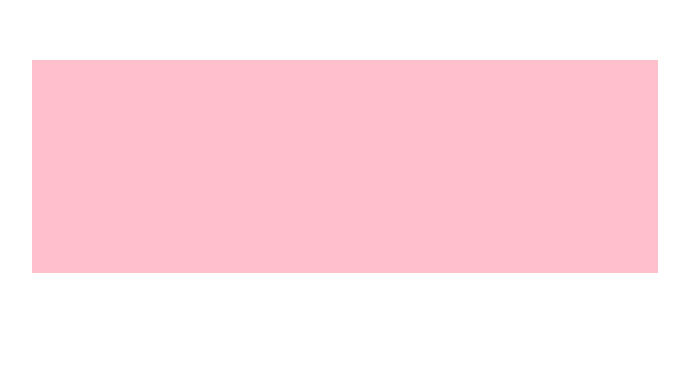
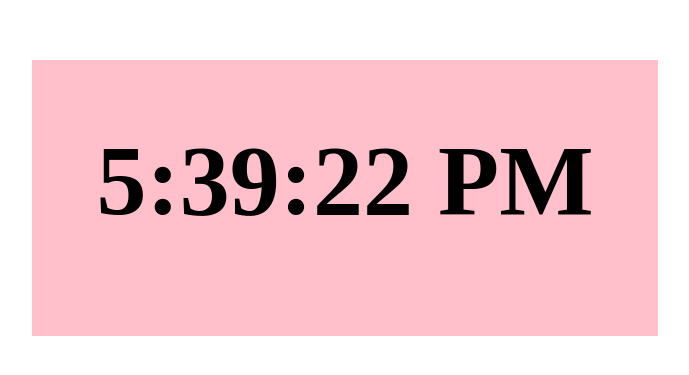
Before and after one commit to mohitdhimanskt/DOM-javascript-exercise, a plain HTML site: page What's a time/index.html in a window 1280 px wide. Shown: the part 193-568 px from the top of the page, without its empty margins (295-984 px from the left). Drawn offline with Linux system fonts and the light colour scheme.

Commit message:
sixteencommit

```diff
--- a/What's a time/index.html
+++ b/What's a time/index.html
@@ -13,7 +13,7 @@
           text-align: center;
           width: 500px;
           height: 150px;
-          padding: 5% 5% 0% 5%;
+          padding: 5% 5% 5% 5%;
       }
   </style>
     </head>
--- a/What's a time/index.js
+++ b/What's a time/index.js
@@ -0,0 +1,6 @@
+function myTimer() {
+    var Time = new Date();
+    var h1 = document.getElementById('date');
+    h1.innerHTML = Time.toLocaleTimeString();
+  }
+  window.onload = setInterval(myTimer, 1000);
```
